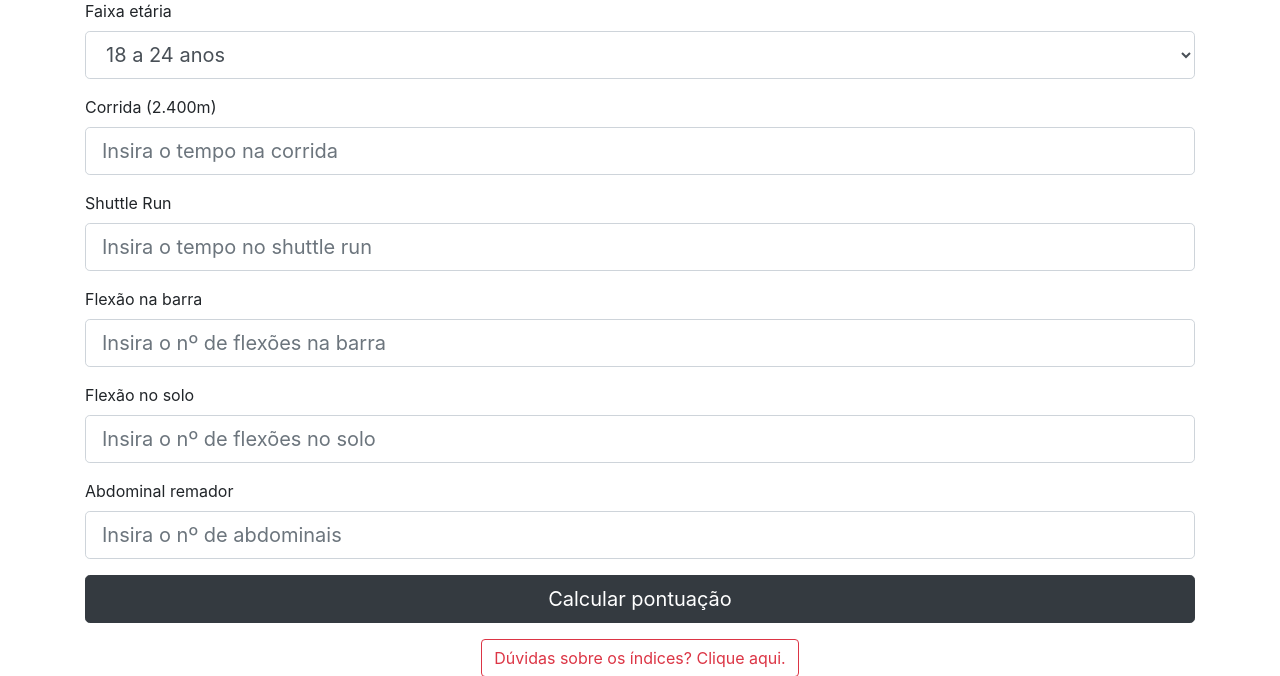
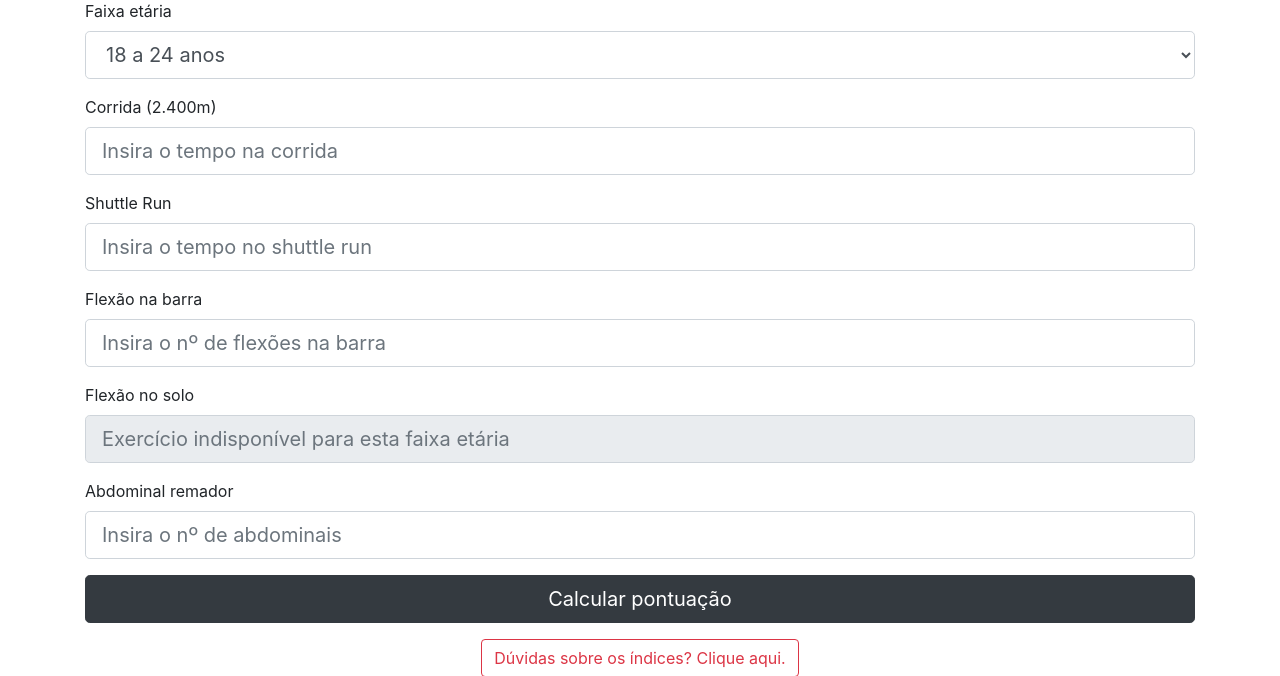
Before and after one commit to vandersonfabio/taf-pmrn-teste, a Django app: page / in a window 1280 px wide. Shown: the part 217-893 px from the top of the page. Run offline with Django 3.2, Linux system fonts and the light colour scheme; some libraries are stand-ins or nearby versions.

Commit message:
Alterações ECF Masculino

```diff
--- a/taf_masculino/templates/taf/home.html
+++ b/taf_masculino/templates/taf/home.html
@@ -58,7 +58,7 @@
             <label for="n_flexoes_solo_input">Flexão no solo</label>
             <input type="number" class="form-control form-control-lg f_solo"
             id="n_flexoes_solo_input" name="n_flexoes_solo_input"
-            min="0" max="99" placeholder="Insira o nº de flexões no solo">
+            min="0" max="99" placeholder='Exercício indisponível para esta faixa etária' disabled>
         </div>
         <div class="form-group">
             <label for="n_abdominais_input">Abdominal remador</label>
@@ -114,10 +114,10 @@
         var idade = $(this).children("option:selected").val();
 
         if(idade == 50){
-            $(".shuttle").val('')
-            $(".f_barra").val('')
-            $(".shuttle").prop('disabled', true);
-            $(".f_barra").prop('disabled', true);
+
+            $(".f_solo").val('').prop('disabled', false).attr("placeholder", "Insira o nº de flexões no solo");
+            $(".shuttle").val('').prop('disabled', true).attr("placeholder", "Exercício indisponível para esta faixa etária");
+            $(".f_barra").val('').prop('disabled', true).attr("placeholder", "Exercício indisponível para esta faixa etária");
 
             swal({
                 title: "Idade acima de 50 anos",
@@ -127,9 +127,9 @@
 
         }
         else if(idade > 34){
-            $(".shuttle").prop('disabled', false);
-            $(".f_barra").prop('disabled', false);
-            $(".f_solo").prop('disabled', false);
+            $(".shuttle").val('').prop('disabled', false).attr("placeholder", "Insira o tempo no shuttle run");
+            $(".f_barra").val('').prop('disabled', false).attr("placeholder", "Insira o nº de flexões na barra");
+            $(".f_solo").val('').prop('disabled', false).attr("placeholder", "Insira o nº de flexões no solo");
             swal({
                 closeOnClickOutside: false,
                 title: "Idade entre 35 e 49 anos",
@@ -154,21 +154,21 @@
                     case "barra":
                         swal("Você escolheu a FLEXÃO NA BARRA FIXA", "Caso queira alterar sua escolha, mude a idade e volte para sua faixa etária correta", "success", {timer: 7000,});
                         $(".f_solo").val('')
-                        $(".f_solo").prop('disabled', true);
+                        $(".f_solo").prop('disabled', true).attr("placeholder", "Optou por não realizar o exercício");
                         break;
 
                     case "solo":
                         swal("Você escolheu a FLEXÃO DE BRAÇO NO SOLO", "Caso queira alterar sua escolha, mude a idade e volte para sua faixa etária correta", "success", {timer:7000,});
                         $(".f_barra").val('')
-                        $(".f_barra").prop('disabled', true);
+                        $(".f_barra").prop('disabled', true).attr("placeholder", "Optou por não realizar o exercício");
                         break;
                 }
             });
         }
         else{
-            $(".shuttle").prop('disabled', false);
-            $(".f_barra").prop('disabled', false);
-            $(".f_solo").prop('disabled', false);
+            $(".shuttle").val('').prop('disabled', false).attr("placeholder", "Insira o tempo no shuttle run");
+            $(".f_barra").val('').prop('disabled', false).attr("placeholder", "Insira o nº de flexões na barra");
+            $(".f_solo").val('').prop('disabled', true).attr("placeholder", "Exercício indisponível para esta faixa etária");
         }
 
     });
```
